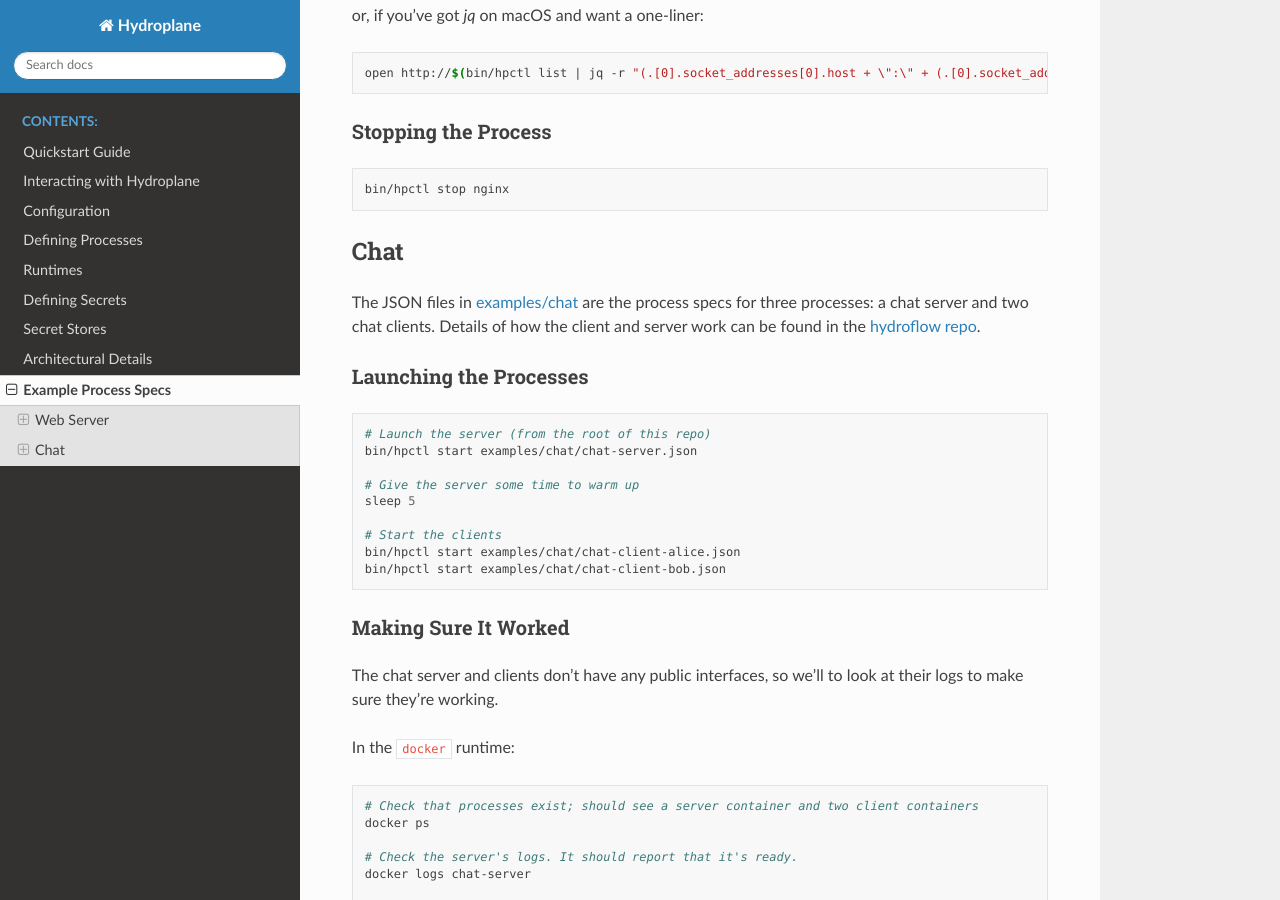
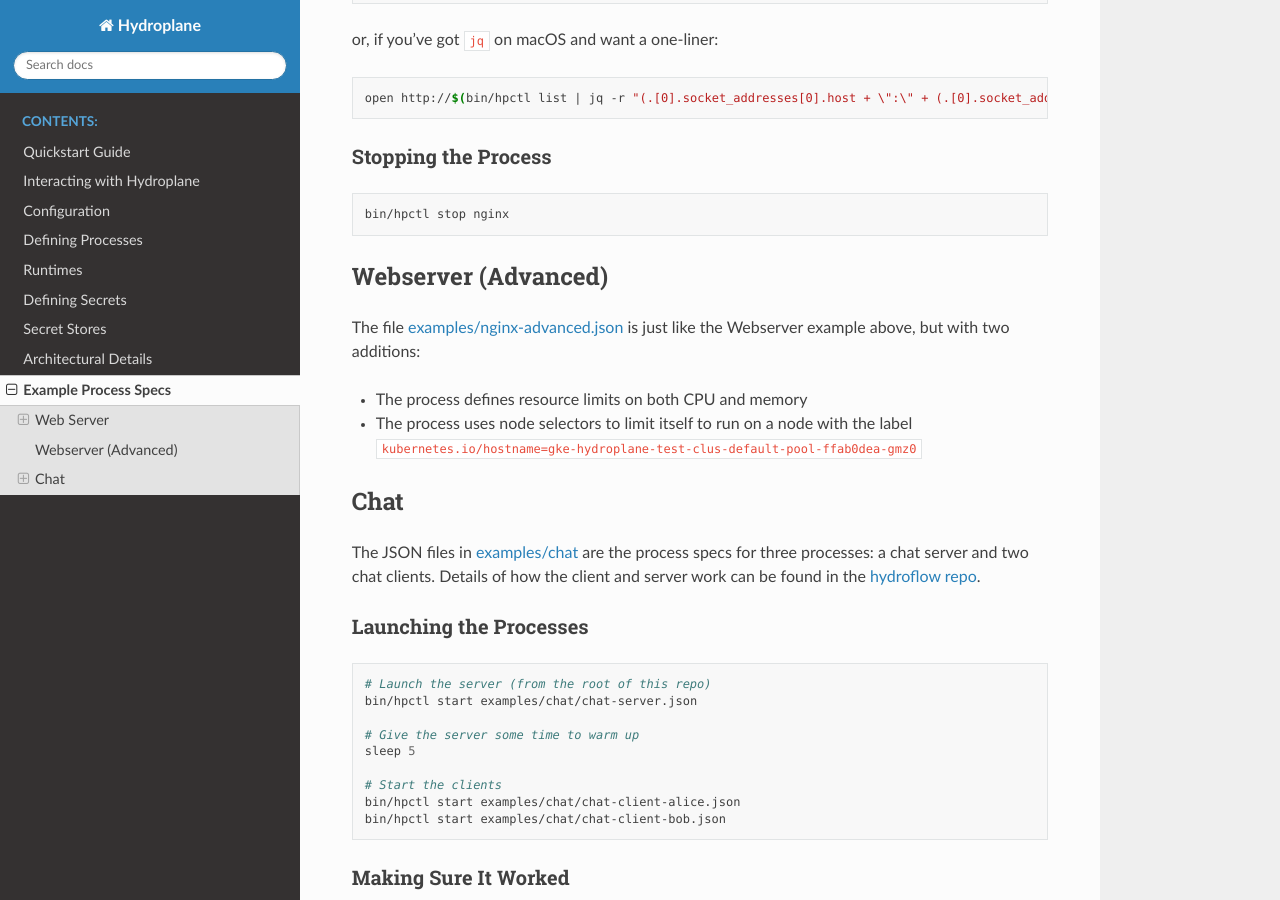
Before and after one commit to hydro-project/hydroplane, a Sphinx documentation site: the page built from docs/examples.rst, in a window 1280 px wide and 900 px high, scrolled down 1137 px. Built offline with Sphinx 7.4.7 and the Read the Docs theme 2.0.0, drawn with Linux system fonts in a browser that asks for light colours.

Commit message:
Update docs to add information about node selectors

```diff
--- a/docs/examples.rst
+++ b/docs/examples.rst
@@ -44,7 +44,7 @@ $s in the code block below denote commands; the rest is example output.
     # Note the host and port and concat them together
     $ open http://0.0.0.0:8080
 
-or, if you've got `jq` on macOS and want a one-liner:
+or, if you've got ``jq`` on macOS and want a one-liner:
 
 .. code-block:: bash
 
@@ -57,6 +57,14 @@ Stopping the Process
 .. code-block:: bash
 
     bin/hpctl stop nginx
+
+Webserver (Advanced)
+--------------------
+
+The file `examples/nginx-advanced.json <https://github.com/hydro-project/hydroplane/blob/main/examples/nginx-advanced.json>`_ is just like the Webserver example above, but with two additions:
+
+* The process defines resource limits on both CPU and memory
+* The process uses node selectors to limit itself to run on a node with the label ``kubernetes.io/hostname=gke-hydroplane-test-clus-default-pool-ffab0dea-gmz0``
 
 Chat
 ----
```
Also changed, not shown: docs/architecture/k8s.rst (+7 -0 lines).
